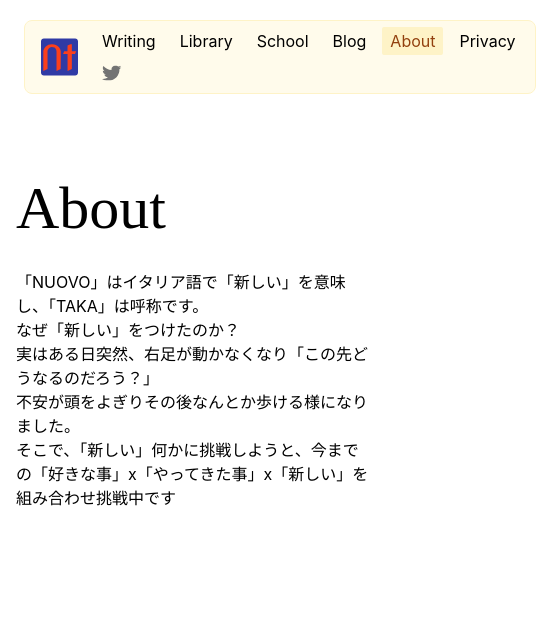
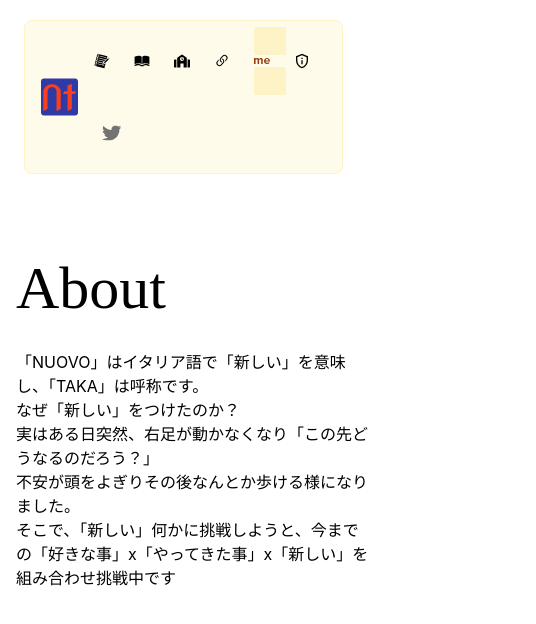
Before and after one commit to nuovotaka/obsidian-nextjs-blog, a Next.js app: page /about in a window 390 px wide. Shown: the top 624 px of the page, 536 px wide, since content can reach past the window. Built offline with nearby package versions, Linux system fonts and the light colour scheme; a web font is replaced by a local one.

Commit message:
Revert "revert mobile icon"
This reverts commit 15b6b87b9b20bdbec5151e3e9af16b3ccbf070f2.

```diff
--- a/components/Nav.tsx
+++ b/components/Nav.tsx
@@ -8,6 +8,7 @@ import Icon from "./Icon"
 type NavLink = {
     label: string,
     href: string,
+    icon: any,
 }
 
 interface INavProps {
@@ -38,8 +39,13 @@ const Nav: React.FC<INavProps> = ({ navLinks }: { navLinks: NavLink[] }) => {
             { navLinks.map(page => (
                 <li key={page.href}>
                     <Link href={page.href}>
-                        <a className={'px-2 py-1 hover:bg-amber-200 hover:text-amber-900 rounded-sm ' + getCurrentClasses(page.href)}>
+                        <a className={'hidden md:inline-block px-2 py-1 hover:bg-amber-200 hover:text-amber-900 rounded-sm ' + getCurrentClasses(page.href)}>
                             { page.label }
+                        </a>
+                    </Link>
+                    <Link href={page.href}>
+                        <a className={'visible md:hidden px-8 py-1 hover:bg-amber-200 hover:text-amber-900 rounded-sm ' + getCurrentClasses(page.href)}>
+                            { page.icon }
                         </a>
                     </Link>
                 </li>
--- a/components/layouts/BaseLayout.tsx
+++ b/components/layouts/BaseLayout.tsx
@@ -8,12 +8,12 @@ import { MdOutlinePrivacyTip } from "react-icons/md"
 
 const BaseLayout: React.FC<PropsWithChildren> = ({ children }) => {
     const navLinks = [
-      { label: 'Writing', href: '/posts' },
-      { label: 'Library', href: '/books' },
-      { label: 'School', href: '/schools' },
-      { label: 'Blog', href: 'https://blog.nuovotaka.com' },
-      { label: 'About', href: '/about' },
-      { label: 'Privacy', href: '/privacy' },
+      { label: 'Writing', href: '/posts', icon: <GiNotebook /> },
+      { label: 'Library', href: '/books', icon: <GiOpenBook /> },
+      { label: 'School', href: '/schools', icon: <FaSchool /> },
+      { label: 'Blog', href: 'https://blog.nuovotaka.com', icon: <BsLink45Deg />},
+      { label: 'About', href: '/about', icon: <SiAboutdotme />},
+      { label: 'Privacy', href: '/privacy', icon: <MdOutlinePrivacyTip />},
     ]
     return (<>
       <Nav navLinks={navLinks} />
```
